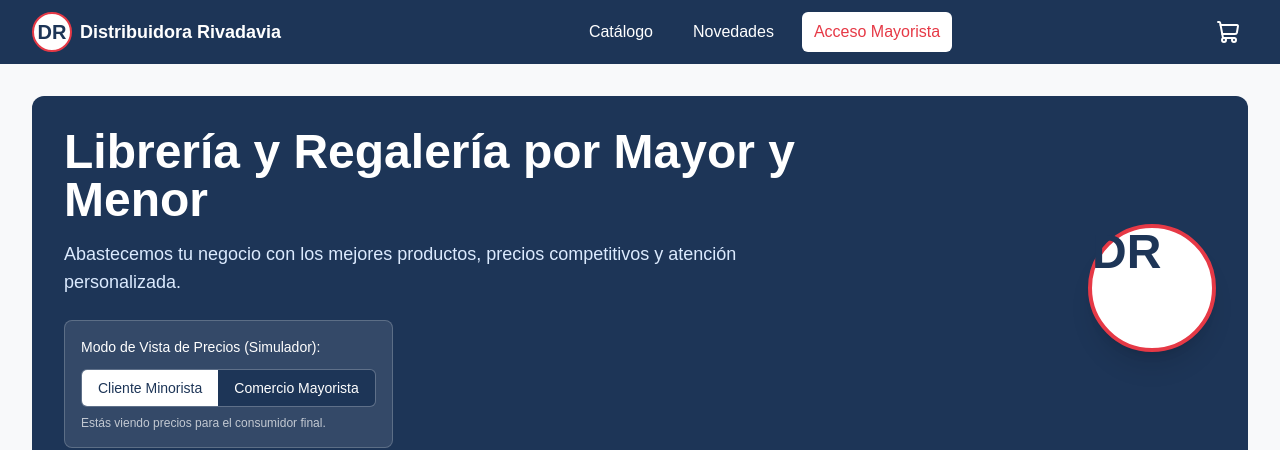
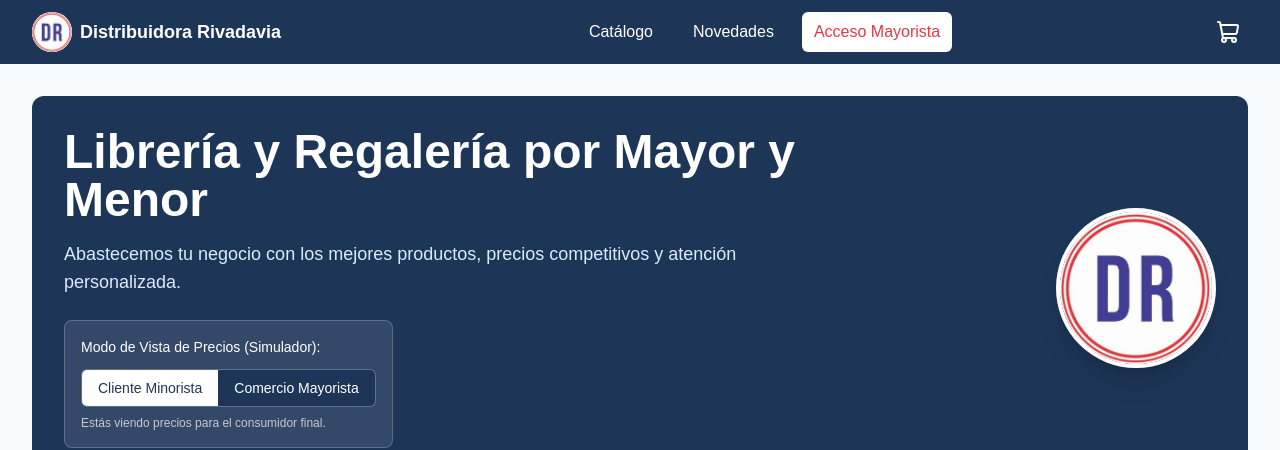
Before and after one commit to lgonzalezrojas52-bit/ecommerce-rivadavia, a Next.js app: page / in a window 1280 px wide. Shown: the top 450 px of the page. Built offline with nearby package versions, Linux system fonts and the light colour scheme.

Commit message:
Agregado el logo oficial de Distribuidora Rivadavia

```diff
--- a/src/app/page.tsx
+++ b/src/app/page.tsx
@@ -16,8 +16,8 @@
           </p>
           <AuthToggle />
         </div>
-        <div className="hidden md:block w-32 h-32 bg-white rounded-full border-4 border-brand-red flex-shrink-0 flex items-center justify-center shadow-xl">
-          <span className="text-brand-blue font-black text-5xl">DR</span>
+        <div className="hidden md:block w-40 h-40 flex-shrink-0 shadow-xl rounded-full overflow-hidden border-4 border-white">
+          <img src="/logo.png" alt="Distribuidora Rivadavia" className="w-full h-full object-contain bg-white" />
         </div>
       </div>
 
--- a/src/components/Navbar.tsx
+++ b/src/components/Navbar.tsx
@@ -14,9 +14,7 @@
         <div className="flex items-center justify-between h-16">
           <div className="flex items-center">
             <Link href="/" className="flex items-center gap-2">
-              <div className="w-10 h-10 bg-white rounded-full border-2 border-brand-red flex items-center justify-center">
-                <span className="text-brand-blue font-bold text-xl leading-none">DR</span>
-              </div>
+              <img src="/logo.png" alt="Distribuidora Rivadavia Logo" className="w-10 h-10 object-contain rounded-full bg-white" />
               <span className="font-bold text-lg hidden sm:block">Distribuidora Rivadavia</span>
             </Link>
           </div>
```
Also changed, not shown: public/logo.png (added).
